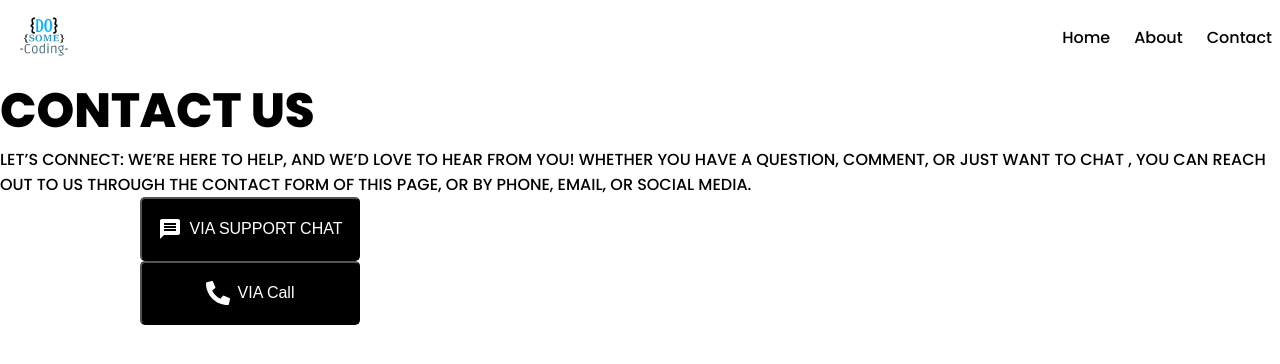
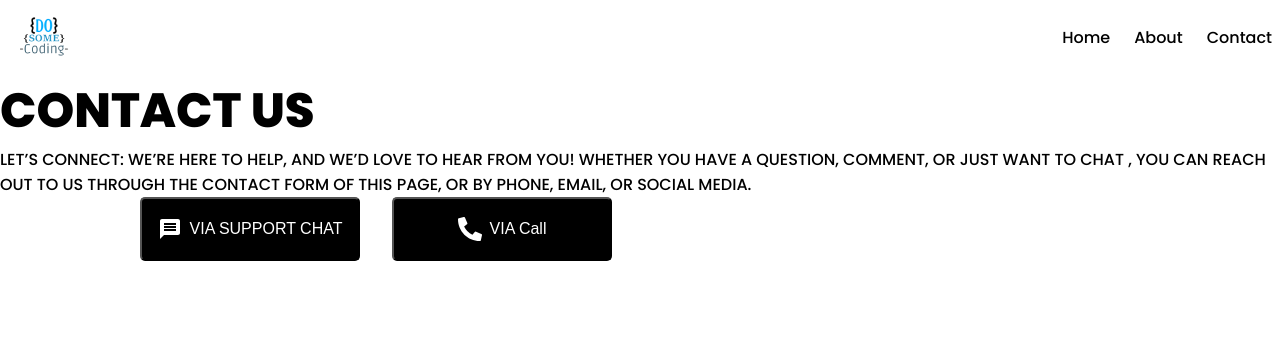
Before and after one commit to AyushHimalayaShrestha/React-P2, a React (Vite) app: page / in a window 1280 px wide. Shown: the top 364 px of the page. Built offline with nearby package versions, Linux system fonts and the light colour scheme.

Commit message:
button flex

```diff
--- a/src/components/Button/Button.module.css
+++ b/src/components/Button/Button.module.css
@@ -10,3 +10,15 @@ gap: 8px;
 font-size: 16px;
 justify-content: center;
 }
+.outline_btn{
+    padding: 18px 10px;
+    border: 1px solid black;
+    color: black;
+    min-width: 220px;
+    border-radius: 5px;
+    display: flex;
+    align-items: center;
+    gap: 8px;
+    font-size: 16px;
+    justify-content: center;
+    }
--- a/src/components/ContactForm/Contact.module.css
+++ b/src/components/ContactForm/Contact.module.css
@@ -3,3 +3,7 @@
     max-width: 1000px;
     margin: 0 auto;
 }
+.top_btn{
+    display: flex;
+    gap: 32px;
+}
--- a/src/components/ContactForm/ContactForm.jsx
+++ b/src/components/ContactForm/ContactForm.jsx
@@ -7,8 +7,11 @@ const ContactForm = () => {
   return (
     <section className={styles.container}>
         <div className={styles.contact_form}>
+          <div className={styles.top_btn}>
           <Button text='VIA SUPPORT CHAT' icon={<MdMessage fontSize='24px'/>} />
           <Button text='VIA Call' icon={<FaPhoneAlt fontSize='24px'/>} />
+          </div>
+
 
         </div>
 
```
